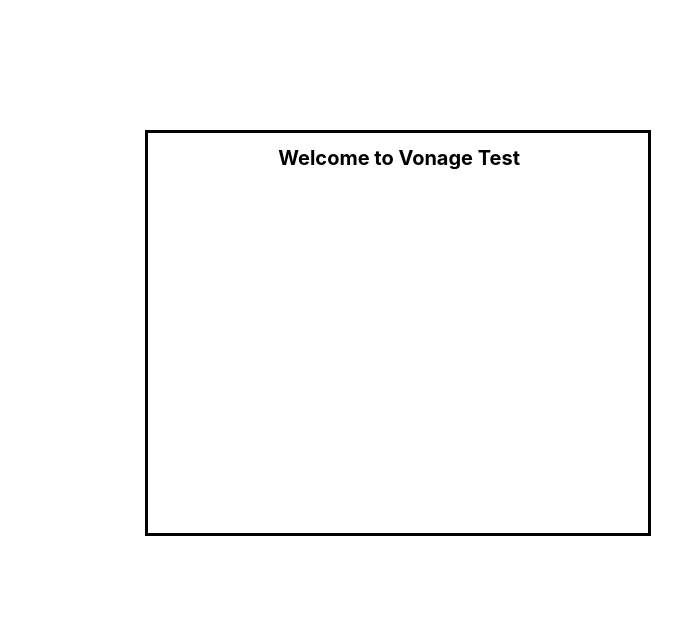
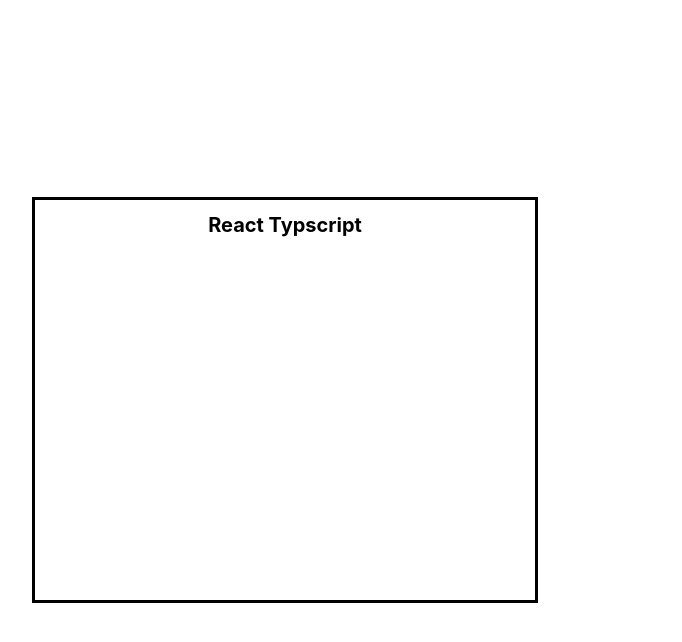
Before and after one commit to Hamzazaheer721/React-typescript-complete-starter, a React (Create React App) app: page / in a window 1280 px wide. Shown: the top 642 px of the page, without its empty margins (355-1037 px from the left). Built offline with nearby package versions, Linux system fonts and the light colour scheme.

Commit message:
!fix: fixes

```diff
--- a/src/components/Welcome/index.styled.ts
+++ b/src/components/Welcome/index.styled.ts
@@ -1,17 +1,18 @@
 import styled from 'styled-components';
 
 export const Container = styled.div`
-  margin-left: 500px;
-  margin-top: 130px;
   height: 400px;
   width: 500px;
   border: 3px solid black;
-  position: relative;
+  position: absolute;
+  display: flex;
+  transform: translate(-50%, -50%);
+  top: 50%;
+  left: 50%;
+  justify-content: center;
 `
 export const WelcomeText = styled.h1`
   color: black;
   position: absolute;
-  right: 8rem;
   font-size : 20px;
-
 `
--- a/src/components/Welcome/index.tsx
+++ b/src/components/Welcome/index.tsx
@@ -4,7 +4,7 @@
 const WelcomeComponent: FC<{}> = () => (
   <Container>
     <WelcomeText>
-      Welcome to Vonage Test
+      React Typscript
     </WelcomeText>
   </Container>
 )
--- a/src/index.tsx
+++ b/src/index.tsx
@@ -9,7 +9,3 @@
   </React.StrictMode>,
   document.getElementById('root'),
 );
-
-// If you want to start measuring performance in your app, pass a function
-// to log results (for example: reportWebVitals(console.log))
-// or send to an analytics endpoint. Learn more: https://bit.ly/CRA-vitals
--- a/src/routes/Welcome/index.tsx
+++ b/src/routes/Welcome/index.tsx
@@ -2,7 +2,8 @@
 import Loader from '../../components/Loader';
 
 const LazyView = lazy(() => import('./view'))
-const Welcome: FC<any> = (props) => (
+
+const Welcome: FC<{}> = (props) => (
   <Suspense fallback={Loader}>
     <LazyView {...props} />
   </Suspense>
```
